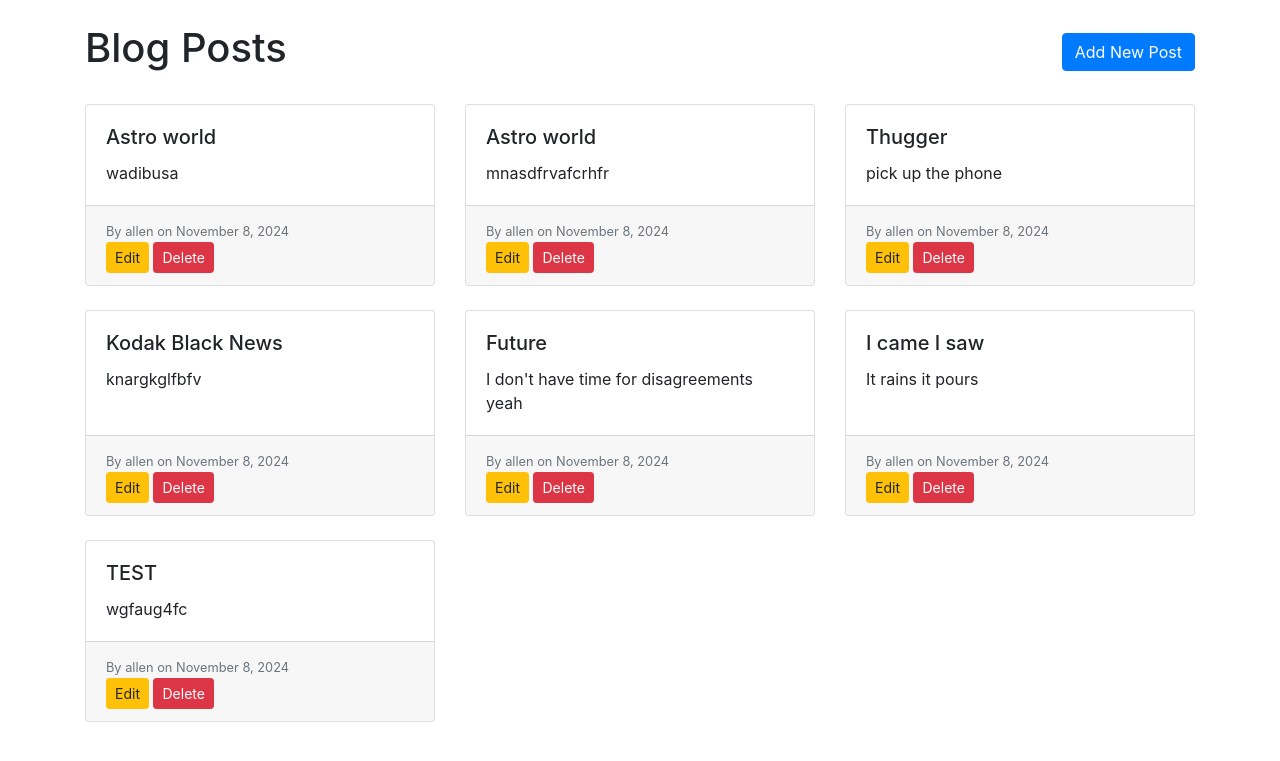
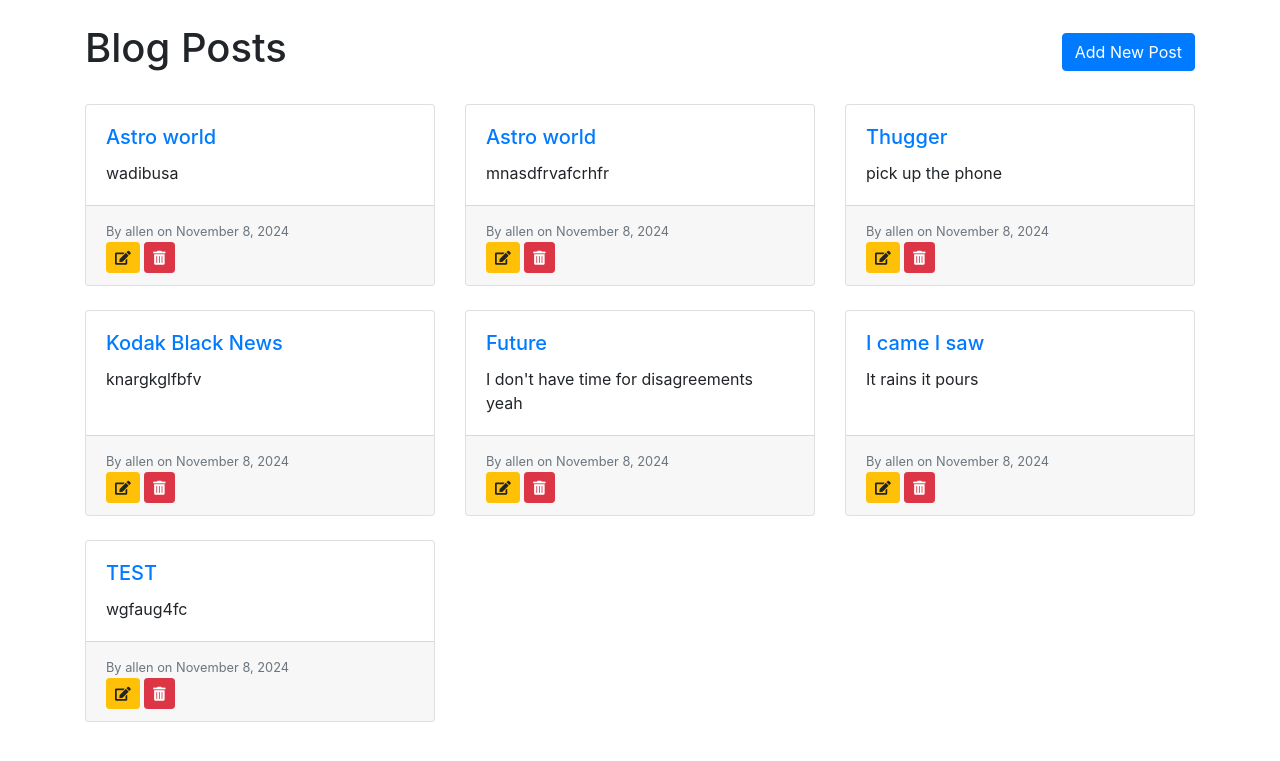
Before and after one commit to allan-nganga/my_blog, a Django app: page / in a window 1280 px wide. Shown: the top 761 px of the page. Run offline with Django 5.2, Linux system fonts and the light colour scheme; data comes from the database, SQL or seed files in the repository; both versions use the stored data as it was after the commit; some libraries are stand-ins or nearby versions.

Commit message:
Added post details page and function

```diff
--- a/blog_app/templates/blog/post_list.html
+++ b/blog_app/templates/blog/post_list.html
@@ -6,6 +6,8 @@
     <title>Blog - Homepage</title>
     <!-- Bootstrap CSS -->
     <link href="https://stackpath.bootstrapcdn.com/bootstrap/4.5.2/css/bootstrap.min.css" rel="stylesheet">
+    <!-- Font Awesome for Icons -->
+    <link rel="stylesheet" href="https://cdnjs.cloudflare.com/ajax/libs/font-awesome/5.15.4/css/all.min.css">
 </head>
 <body>
     <div class="container my-4">
@@ -21,17 +23,24 @@
                     <div class="col-md-6 col-lg-4 mb-4">
                         <div class="card h-100">
                             <div class="card-body">
-                                <h5 class="card-title">{{ post.title }}</h5>
+                                <h5 class="card-title">
+                                    <a href="{% url 'post_detail' post.pk %}">{{ post.title }}</a>
+                                </h5>
                                 <p class="card-text">{{ post.content|truncatewords:20 }}</p>
                             </div>
                             <div class="card-footer">
                                 <small class="text-muted">By {{ post.author }} on {{ post.created_at|date:"F j, Y" }}</small>
                                 <div>
-                                    <a href="{% url 'edit_post' post.pk %}" class="btn btn-warning btn-sm">Edit</a>
+                                    <!-- Edit Icon Button -->
+                                    <a href="{% url 'edit_post' post.pk %}" class="btn btn-warning btn-sm" title="Edit">
+                                        <i class="fas fa-edit"></i>
+                                    </a>
+
+                                    <!-- Delete Icon Button -->
                                     <form action="{% url 'delete_post' post.pk %}" method="post" style="display:inline;">
                                         {% csrf_token %}
-                                        <button type="submit" class="btn btn-danger btn-sm" onclick="return confirm('Are you sure you want to delete this post?');">
-                                            Delete
+                                        <button type="submit" class="btn btn-danger btn-sm" title="Delete" onclick="return confirm('Are you sure you want to delete this post?');">
+                                            <i class="fas fa-trash-alt"></i>
                                         </button>
                                     </form>
                                 </div>
--- a/blog_app/urls.py
+++ b/blog_app/urls.py
@@ -6,4 +6,5 @@
     path('post/new/', views.new_post, name='new_post'), # Add a new post URL
     path('post/<int:pk>/delete/', views.delete_post, name='delete_post'), # Delete post URL
     path('post/<int:pk>/edit/', views.edit_post, name='edit_post'),
+    path('post/<int:pk>/', views.post_detail, name='post_detail'),
 ]
--- a/blog_app/views.py
+++ b/blog_app/views.py
@@ -55,3 +55,8 @@
         form = PostForm(instance=post)
 
     return render(request, 'blog/post_form.html', {'form': form, 'post':post})
+
+# Post Details function
+def post_detail(request, pk):
+    post = get_object_or_404(Post, pk=pk)
+    return render(request, 'blog/post_detail.html', {'post': post})
```
Also changed, not shown: blog_app/forms.py (+6 -1 lines), blog_app/templates/blog/post_detail.html (added, +24 -0 lines), db.sqlite3.
